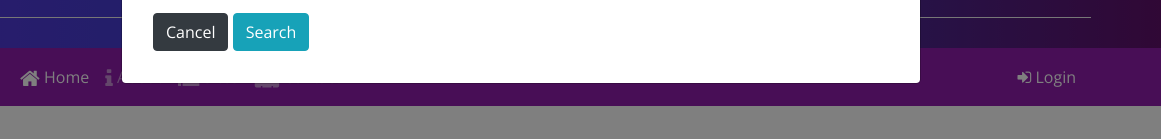
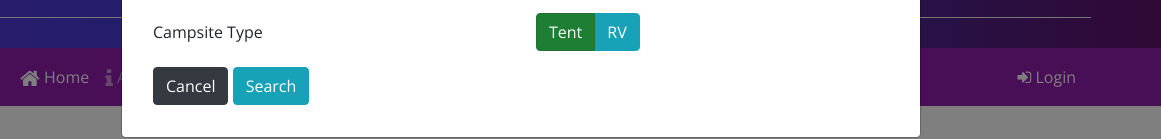
Before and after one commit to xockcin/bootstrap-project, a website: page index.html in a window 1280 px wide. Both pictures are taken after a click on the button "Reserve Campsite". Shown: the part 215-354 px from the top of the page, 119-1280 px from the left. Drawn offline with nearby package versions, Linux system fonts and the light colour scheme.

Commit message:
added campsite type radio buttons to reserve modal

```diff
--- a/index.html
+++ b/index.html
@@ -79,6 +79,18 @@
                                 <div class="form-group row">
                                     <label class="col-form-label col-sm-6" for="date">Date</label>
                                     <div class="col-sm-6"><input class="form-control" type="date" id="date" name="date" placeholder="Date"></div>
+                                </div>
+                                <!-- type -->
+                                <div class="form-group row">
+                                    <label class="col-form-label col-sm-6">Campsite Type</label>
+                                    <div class="col-2 btn-group btn-group-toggle" data-toggle="buttons">
+                                        <label class="btn btn-success active">
+                                            <input type="radio" name="siteType" id="tent" value="tent" checked> Tent
+                                        </label>
+                                        <label class="btn btn-info">
+                                            <input type="radio" name="siteType" id="rv" value="rv"> RV
+                                        </label>
+                                    </div>
                                 </div>
                                 <!-- buttons -->
                                 <div class="form-group row">
```
